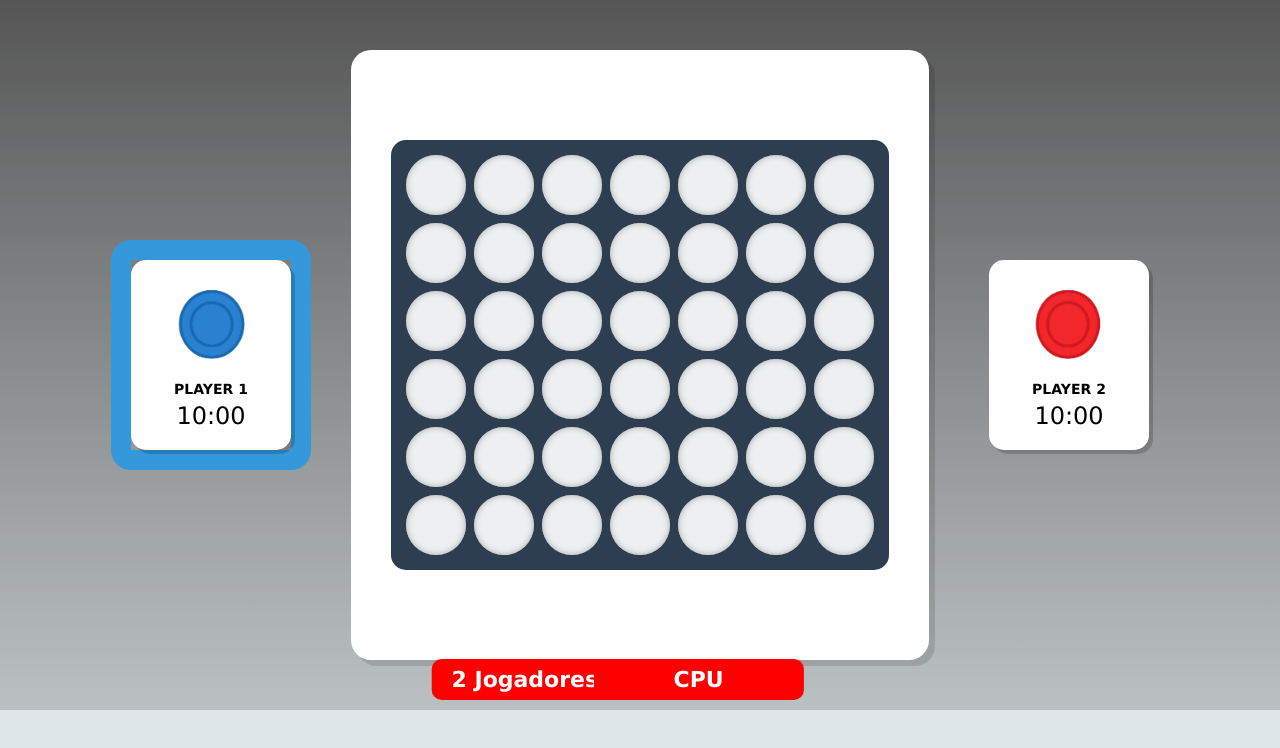
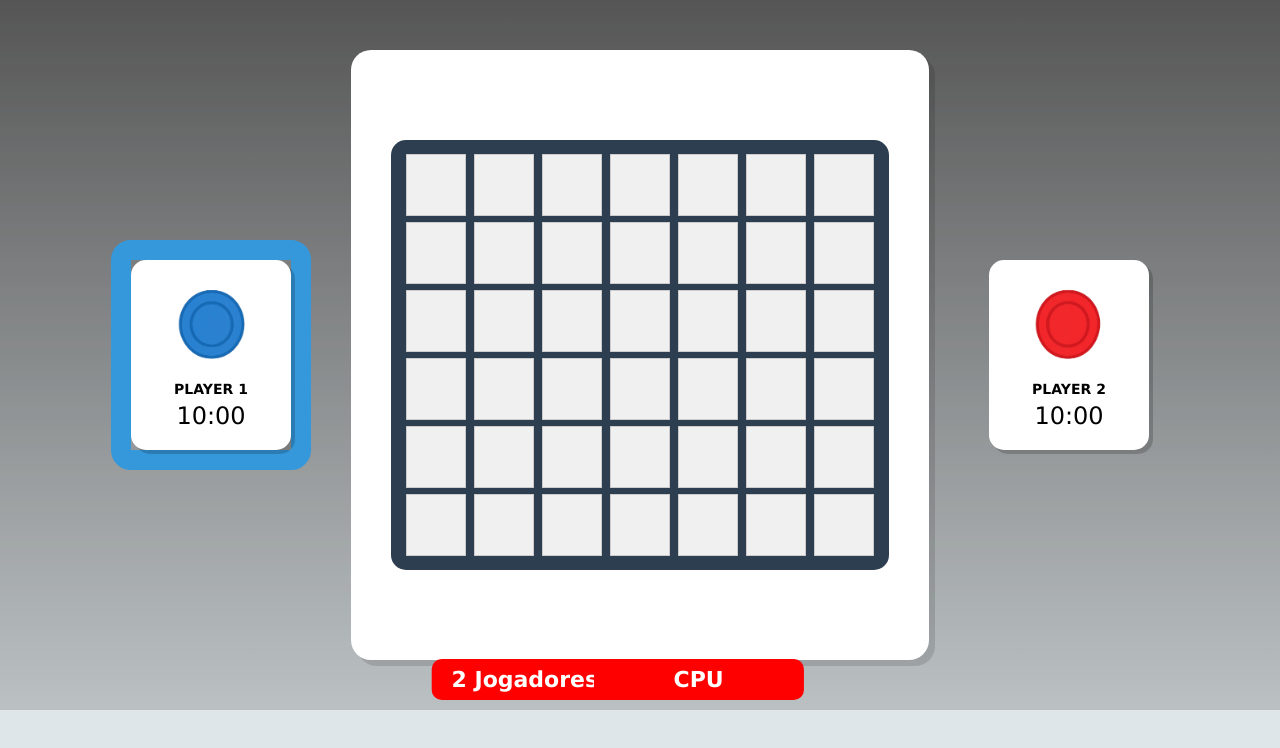
Before and after one commit to Rafaelamado89/LS_TP, a React (Create React App) app: page / in a window 1280 px wide. Shown: the top 748 px of the page. Built offline with nearby package versions, Linux system fonts and the light colour scheme.

Commit message:
add bonus cells logic

```diff
--- a/src/App.js
+++ b/src/App.js
@@ -5,6 +5,12 @@
   import { useDualTurnTimers } from "./helpers/timer";
   import { insertPiece } from "./helpers/insert-piece";
   import { checkWinner } from "./helpers/check-winner";
+
+  // TODO: Remove console.logs
+  // TODO: Remove legacy imports
+  // TODO: Deduplicate code
+  // TODO: Add docstrings
+
 
 
   function App() {
@@ -19,6 +25,17 @@
 
     const [currentPlayer, setCurrentPlayer] = useState(1);
     const {timeLeft1, timeLeft2, resetTimers} = useDualTurnTimers(currentPlayer, gameStarted,nextPlayer);
+    const [bonusCells, setBonusCells] = useState([]);
+
+  function generateBonusCells() {
+    const positions = new Set();
+    while (positions.size < 5) {
+      const row = Math.floor(Math.random() * 6);  // 6 rows
+      const col = Math.floor(Math.random() * 7);  // 7 cols
+      positions.add(`${row}-${col}`);
+    }
+    return Array.from(positions);
+  }
 
   function nextPlayer() {
     setCurrentPlayer((prev) => (prev === 1 ? 2 : 1));
@@ -30,6 +47,7 @@
       setGrid(Array.from({ length: 6 }, () => Array(7).fill(null))); // restart the grid
       setCurrentPlayer(Math.random() < 0.5 ? 1 : 2); // a random player starts
       setGameStarted(true);
+      setBonusCells(generateBonusCells());
       resetTimers();
     }
 
@@ -46,7 +64,15 @@
         return;
       }
 
-      nextPlayer();
+      const key = `${rowInserted}-${colIndex}`;
+      const isBonus = bonusCells.includes(key);
+
+      if (!isBonus) {
+        nextPlayer();
+      } else {
+        // if it is a bonus cell, restart timer and skip adversary turn
+        resetTimers();
+      }
     }
 
     function handleColumnClick(colIndex) {
@@ -139,6 +165,7 @@
             jogador2={jogador2}
             timeLeft1={timeLeft1}
             timeLeft2={timeLeft2}
+            bonusCells={bonusCells}
           />
 
           {winner && (
--- /dev/null
+++ b/src/components/celula/Celula.css
@@ -0,0 +1,28 @@
+.celula {
+  width: 60px;
+  height: 60px;
+  background-color: #f0f0f0;
+  border: 1px solid #ccc;
+  position: relative;
+  display: flex;
+  align-items: center;
+  justify-content: center;
+}
+
+.celula.bonus {
+  background-color: rgb(255, 142, 61);
+}
+
+.peca {
+  width: 50px;
+  height: 50px;
+  border-radius: 50%;
+}
+
+.peca.jogador1 {
+  background-color: darkcyan;
+}
+
+.peca.jogador2 {
+  background-color: red;
+}
--- /dev/null
+++ b/src/components/celula/Celula.jsx
@@ -0,0 +1,12 @@
+import React from "react";
+import "../../components/celula/Celula.css";
+
+function Celula({ row, col, value, isBonus }) {
+  return (
+    <div className={`celula ${isBonus ? "bonus" : ""}`}>
+      {value && <div className={`peca jogador${value}`} />}
+    </div>
+  );
+}
+
+export default Celula;
--- a/src/components/tabuleiro/tabuleiro.jsx
+++ b/src/components/tabuleiro/tabuleiro.jsx
@@ -1,4 +1,5 @@
 import React, { useState } from "react";
+import Celula from "../celula/Celula";
 import "./tabuleiro.css";
 function ControlPanel({
   gameStarted,
@@ -11,7 +12,8 @@ function ControlPanel({
   jogador1,
   jogador2,
   timeLeft1,
-  timeLeft2
+  timeLeft2,
+  bonusCells = []
 }) {
 
   const estiloParaDL = gameStarted ? "gameStarted" : "";
@@ -32,26 +34,29 @@ function ControlPanel({
         {/* Game board and controls */}
         <div className="board-wrapper">
           {/* Dynamic board rendering based on grid state */}
+
           <div className="board">
             {grid.map((row, rowIndex) => (
               <div className="row" key={rowIndex}>
-                {row.map((cellValue, colIndex) => (
-                  <div
-                    className="cell"
-                    key={colIndex}
-                    onClick={() => onColumnClick(colIndex)} // Click on a column
-                  >
-                    {cellValue === 1 && (
-                      <img src="/assets/images/peca-azul.png" alt="P1" />
-                    )}
-                    {cellValue === 2 && (
-                      <img src="/assets/images/peca-vermelha.png" alt="P2" />
-                    )}
-                  </div>
-                ))}
+                {row.map((cellValue, colIndex) => {
+                  const key = `${rowIndex}-${colIndex}`;
+                  const isBonus = bonusCells.includes(key);
+
+                  return (
+                    <div className="cell" key={colIndex} onClick={() => onColumnClick(colIndex)}>
+                      <Celula
+                        row={rowIndex}
+                        col={colIndex}
+                        value={cellValue}
+                        isBonus={isBonus}
+                      />
+                    </div>
+                  );
+                })}
               </div>
             ))}
           </div>
+
           {!gameStarted && <div className="board-blocker" />}
         </div>
 
```
